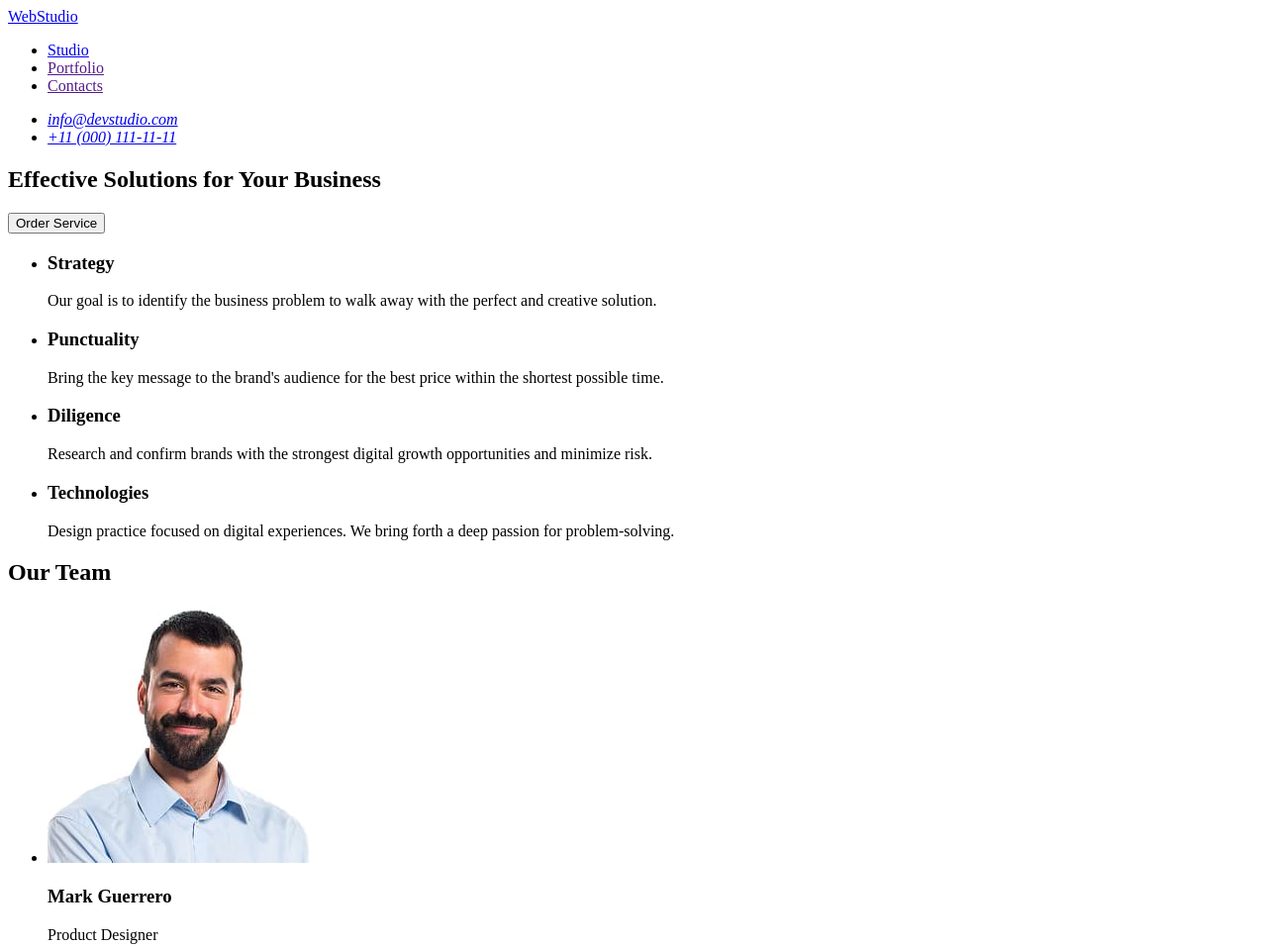
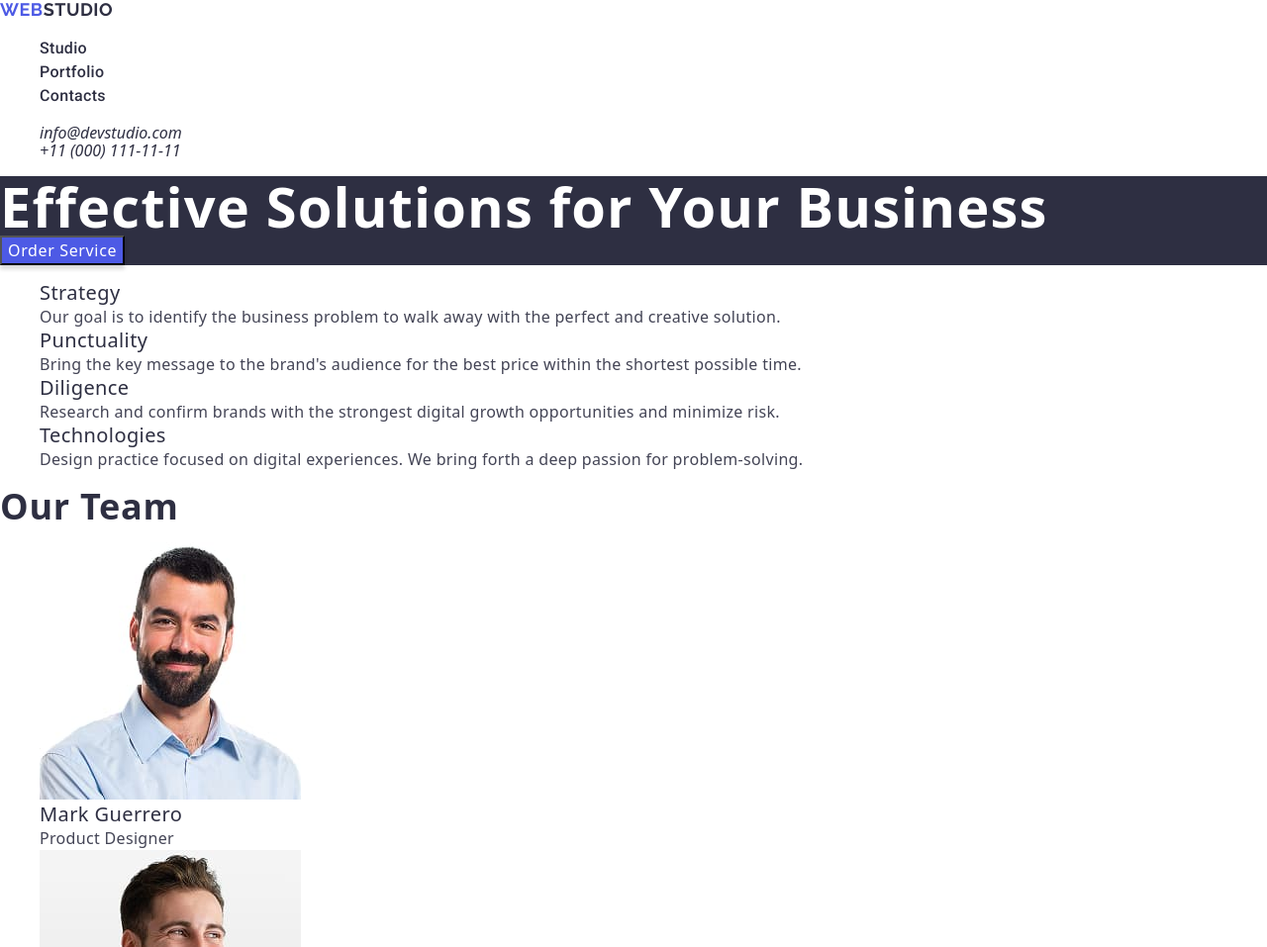
Before and after one commit to y2222672-collab/goit-markup-hw-02, a plain HTML site: page index.html in a window 1280 px wide. Shown: the top 957 px of the page at 99% size. Drawn offline with nearby package versions, Linux system fonts and the light colour scheme.

Commit message:
add initials files

```diff
--- a/css/styles.css
+++ b/css/styles.css
@@ -1,3 +1,30 @@
+body {
+font-family: "Roboto", sans-serif;
+color:#2e2f42;
+}
+
+ol, ul {
+  list-style-type: none ;
+}
+
+a {
+
+  text-decoration: none;
+  color: inherit
+}
+
+button {
+  cursor: pointer;
+  font-family: "Roboto", sans-serif;
+
+}
+
+h1, h2, h3, h4, h5, h6, p {
+margin-bottom: 0;
+margin-top: 0;
+}
+
+/* заголовок прихов. */
 .is-hidden {
   position: absolute;
   width: 1px;
@@ -11,3 +38,159 @@
   clip: rect(0 0 0 0);
   overflow: hidden;
 }
+/* студия посилання */
+.studio-link {
+  font-family: "Raleway", sans-serif;
+font-weight: 700;
+font-size: 18px;
+line-height: 1.16;
+letter-spacing: 0.03em;
+text-transform: uppercase;
+color: #2e2f42;
+}
+/* блок навигации */
+.navigation {
+font-family: "Roboto", sans-serif;
+font-weight: 500;
+font-size: 16px;
+line-height: 1.5;
+letter-spacing: 0.02em;
+color: #2e2f42;
+}
+.navigation:hover {
+   color: #007bff;
+}
+.navigation:focus{
+   color: #0056b3;
+}
+.contacts {
+font-weight: 400;
+font-size: 16px;
+line-height: 1.5;
+letter-spacing: 0.02em;
+color: #434455;}
+
+
+.contact-info:hover {
+ color: #007bff;
+
+}
+
+
+.contact-info:focus {
+  color: #0056b3;
+}
+
+.logo {
+font-family: "Raleway", sans-serif;
+font-weight: 700;
+font-size: 18px;
+line-height: 1.16;
+letter-spacing: 0.03em;
+text-transform: uppercase;
+color: #4d5ae5;
+}
+
+/* ----------------Hero --------------------------- */
+.hero-class {
+background: #2e2f42;
+}
+
+.hero-title {
+font-weight: 700;
+font-size: 56px;
+line-height: 1.07143;
+letter-spacing: 0.02em;
+color: #fff;
+}
+
+
+
+.button {
+font-weight: 500;
+font-size: 16px;
+line-height: 1.5;
+letter-spacing: 0.04em;
+color: #fff;
+box-shadow: 0 4px 4px 0 rgba(0, 0, 0, 0.15);
+background: #4d5ae5;
+}
+
+/* -----------------Features ----------------*/
+.features-title {
+font-weight: 500;
+font-size: 20px;
+line-height: 1.2;
+letter-spacing: 0.02em;
+color: #2e2f42;
+}
+
+.features-p {
+font-weight: 400;
+font-size: 16px;
+line-height: 1.5;
+letter-spacing: 0.02em;
+color: #434455;
+}
+
+/* Workes */
+
+.work-title {
+font-weight: 700;
+font-size: 36px;
+line-height: 1.11111;
+letter-spacing: 0.02em;
+color: #2e2f42;
+}
+
+.name {
+font-weight: 500;
+font-size: 20px;
+line-height: 1.2;
+letter-spacing: 0.02em;
+color: #2e2f42;
+}
+
+.position {
+font-weight: 400;
+font-size: 16px;
+line-height: 1.5;
+letter-spacing: 0.02em;
+color: #434455;
+}
+
+
+/* ============Portfolio===== */
+.portfolio-banner {
+font-weight: 700;
+font-size: 36px;
+line-height: 1.11111;
+letter-spacing: 0.02em;
+color: #2e2f42;
+}
+
+.portfolio-title {
+font-weight: 500;
+font-size: 20px;
+line-height: 1.2;
+letter-spacing: 0.02em;
+color: #2e2f42;
+}
+
+.portfolio-p {
+font-weight: 400;
+font-size: 16px;
+line-height: 1.5;
+letter-spacing: 0.02em;
+color: #434455;
+}
+
+/* Footer */
+
+.footer-p {
+font-weight: 400;
+font-size: 16px;
+line-height: 1.5;
+letter-spacing: 0.02em;
+color: #f4f4fd;
+}
--- a/index.html
+++ b/index.html
@@ -5,36 +5,51 @@
     <meta name="viewport" content="width=device-width, initial-scale=1.0" />
     <title>Web Studio</title>
     <link rel="stylesheet" href="./css/styles.css" />
+
+    <link
+      rel="stylesheet"
+      href="https://cdnjs.cloudflare.com/ajax/libs/modern-normalize/3.0.1/modern-normalize.min.css"
+      integrity="sha512-q6WgHqiHlKyOqslT/lgBgodhd03Wp4BEqKeW6nNtlOY4quzyG3VoQKFrieaCeSnuVseNKRGpGeDU3qPmabCANg=="
+      crossorigin="anonymous"
+      referrerpolicy="no-referrer"
+    />
+
+    <link rel="preconnect" href="https://fonts.googleapis.com" />
+    <link rel="preconnect" href="https://fonts.gstatic.com" crossorigin />
+    <link
+      href="https://fonts.googleapis.com/css2?family=Raleway:ital,wght@0,100..900;1,100..900&family=Roboto:ital,wght@0,100..900;1,100..900&display=swap"
+      rel="stylesheet"
+    />
   </head>
   <body>
     <!-- header -->
     <header>
       <nav>
-        <a href="./index.html">WebStudio</a>
+        <a class="logo" href="./index.html">Web<span class="studio-link">Studio</span> </a>
         <ul>
           <li>
-            <a href="./index.html">Studio</a>
+            <a class="navigation" href="./index.html">Studio</a>
           </li>
           <li>
-            <a href="">Portfolio</a>
+            <a class="navigation"  href="">Portfolio</a>
           </li>
           <li>
-            <a href="">Contacts</a>
+            <a class="navigation" href="">Contacts</a>
           </li>
         </ul>
       </nav>
       <address>
         <ul>
-          <li><a href="mailto:info@devstudio.com">info@devstudio.com</a></li>
-          <li><a href="tel:+110001111111">+11 (000) 111-11-11</a></li>
+          <li class="contact-info"><a href="mailto:info@devstudio.com">info@devstudio.com</a></li>
+          <li class="contact-info"><a href="tel:+110001111111">+11 (000) 111-11-11</a></li>
         </ul>
       </address>
     </header>
     <main>
       <!-- Hero section -->
-      <section>
-        <h1>Effective Solutions for Your Business</h1>
-        <button type="button">Order Service</button>
+      <section class="hero-class">
+        <h1 class="hero-title" >Effective Solutions for Your Business</h1>
+        <button class="button" type="button">Order Service</button>
       </section>
 
       <!-- Features -->
@@ -42,29 +57,29 @@
         <h2 class="is-hidden">Hiden</h2>
         <ul>
           <li>
-            <h3>Strategy</h3>
-            <p>
+            <h3 class="features-title">Strategy</h3>
+            <p class="features-p">
               Our goal is to identify the business problem to walk away with the
               perfect and creative solution.
             </p>
           </li>
           <li>
-            <h3>Punctuality</h3>
-            <p>
+            <h3 class="features-title">Punctuality</h3>
+            <p class="features-p" >
               Bring the key message to the brand's audience for the best price
               within the shortest possible time.
             </p>
           </li>
           <li>
-            <h3>Diligence</h3>
-            <p>
+            <h3 class="features-title">Diligence</h3>
+            <p class="features-p" >
               Research and confirm brands with the strongest digital growth
               opportunities and minimize risk.
             </p>
           </li>
           <li>
-            <h3>Technologies</h3>
-            <p>
+            <h3 class="features-title">Technologies</h3>
+            <p class="features-p" >
               Design practice focused on digital experiences. We bring forth a
               deep passion for problem-solving.
             </p>
@@ -73,35 +88,74 @@
       </section>
       <!-- Workers -->
       <section>
-        <h2>Our Team</h2>
+        <h2 class="work-title">Our Team</h2>
         <ul>
           <li>
             <img src="./images/img.jpg" alt="Mark Guerrero" width="264" />
-            <h3>Mark Guerrero</h3>
-            <p>Product Designer</p>
+            <h3 class="name">Mark Guerrero</h3>
+            <p class="position">Product Designer</p>
           </li>
           <li>
             <img src="./images/img1.jpg" alt="Tom Ford" width="264" />
-            <h3>Tom Ford</h3>
-            <p>Frontend Developer</p>
+            <h3 class="name">Tom Ford</h3>
+            <p class="position">Frontend Developer</p>
           </li>
           <li>
             <img src="./images/img2.jpg" alt="Camila Garcia" width="264" />
-            <h3>Camila Garcia</h3>
-            <p>Marketing</p>
+            <h3 class="name">Camila Garcia</h3>
+            <p class="position">Marketing</p>
           </li>
           <li>
             <img src="./images/img3.jpg" alt="Daniel Wilson" width="264" />
-            <h3>Daniel Wilson</h3>
-            <p>UI Designer</p>
+            <h3 class="name">Daniel Wilson</h3>
+            <p class="position">UI Designer</p>
+          </li>
+        </ul>
+      </section>
+
+      <!-- Portfolio -->
+
+      <section>
+        <h2 class="portfolio-banner">Our Portfolio</h2>
+
+        <ul>
+          <li>
+            <img src="./images/imgportfolio/img10.jpg" alt="BankApp" />
+            <h3 class="portfolio-title">Banking App</h3>
+            <p class="portfolio-p">App</p>
+          </li>
+          <li>
+            <img src="./images/imgportfolio/img13.jpg" alt="terminal" />
+            <h3 class="portfolio-title">Cashless Payment</h3>
+            <p class="portfolio-p">App</p>
+          </li>
+          <li>
+            <img src="./images/imgportfolio/img20.jpg" alt="Laptop" />
+            <h3 class="portfolio-title">Meditation App</h3>
+            <p class="portfolio-p">App</p>
+          </li>
+          <li>
+            <img src="./images/imgportfolio/img30.jpg" alt="taxi" />
+            <h3 class="portfolio-title">Taxi Service</h3>
+            <p class="portfolio-p">Marketing</p>
+          </li>
+          <li>
+            <img src="./images/imgportfolio/img40.jpg" alt="Screen" />
+            <h3 class="portfolio-title">Screen Illustrations</h3>
+            <p class="portfolio-p">Design</p>
+          </li>
+          <li>
+            <img src="./images/imgportfolio/img50.jpg" alt="girl" />
+            <h3 class="portfolio-title">Online Courses</h3>
+            <p class="portfolio-p">Marketing</p>
           </li>
         </ul>
       </section>
     </main>
 
     <footer>
-      <a href="./index.html">WebStudio</a>
-      <p>
+      <a class="logo" href="./index.html">Web<span class="studio-link">Studio</span> </a>
+      <p class="footer-p">
         Increase the flow of customers and sales for your business with digital
         marketing & growth solutions.
       </p>
```
